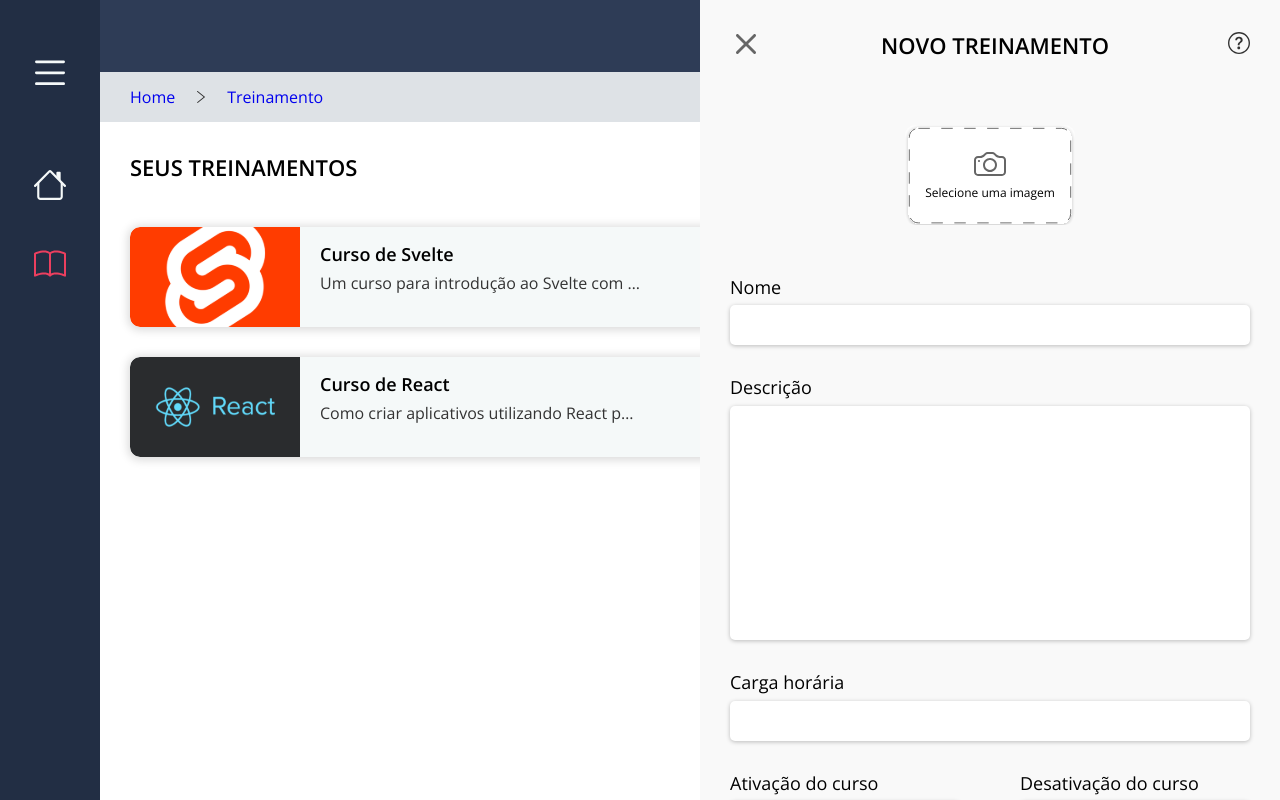
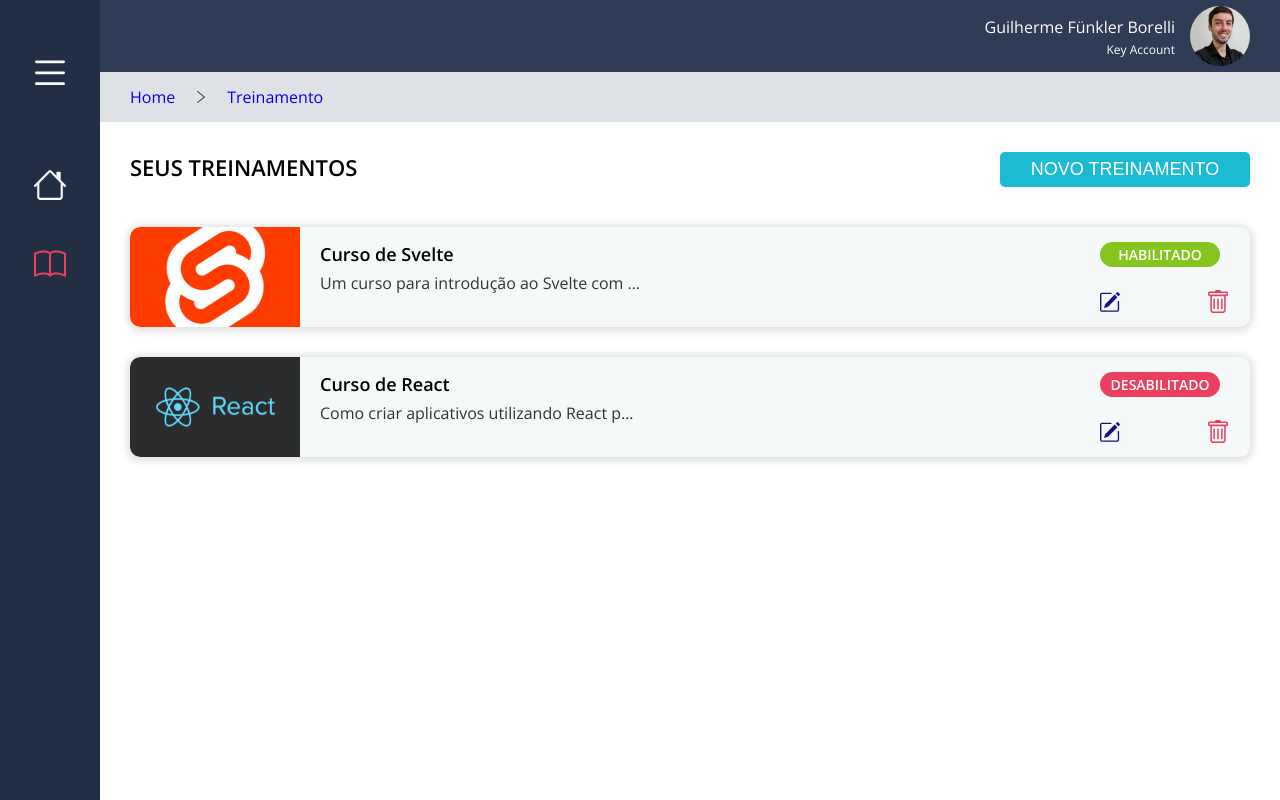
Before and after one commit to good-repository/courses-list, a React (Create React App) app: page /courses-list in a window 1280 px wide. Built offline with nearby package versions, Linux system fonts and the light colour scheme.

Commit message:
fix state and improve responsiveness

```diff
--- a/src/components/Breadcrumb/breadcrumb.css
+++ b/src/components/Breadcrumb/breadcrumb.css
@@ -4,6 +4,7 @@
   display: flex;
   gap: 20px;
   height: 50px;
+  overflow-x: auto;
   padding: 0 30px;
 }
 
--- a/src/pages/CoursesList/CoursesList.jsx
+++ b/src/pages/CoursesList/CoursesList.jsx
@@ -19,7 +19,7 @@ const validationSchema = Yup.object().shape({
 });
 
 export default function CoursesList() {
-  const [showSideBar, setShowSideBar] = useState(true);
+  const [showSideBar, setShowSideBar] = useState(false);
   const courses = useSelector((state) => state.courses.courses);
   const dispatch = useDispatch();
   const formik = useFormik({
@@ -47,7 +47,7 @@ export default function CoursesList() {
     <div className="container">
       <div className="container-header">
         <h2 className="title">SEUS TREINAMENTOS</h2>
-        <Button size="large" onClick={() => setShowSideBar(false)}>
+        <Button size="large" onClick={() => setShowSideBar(true)}>
           NOVO TREINAMENTO
         </Button>
       </div>
```
